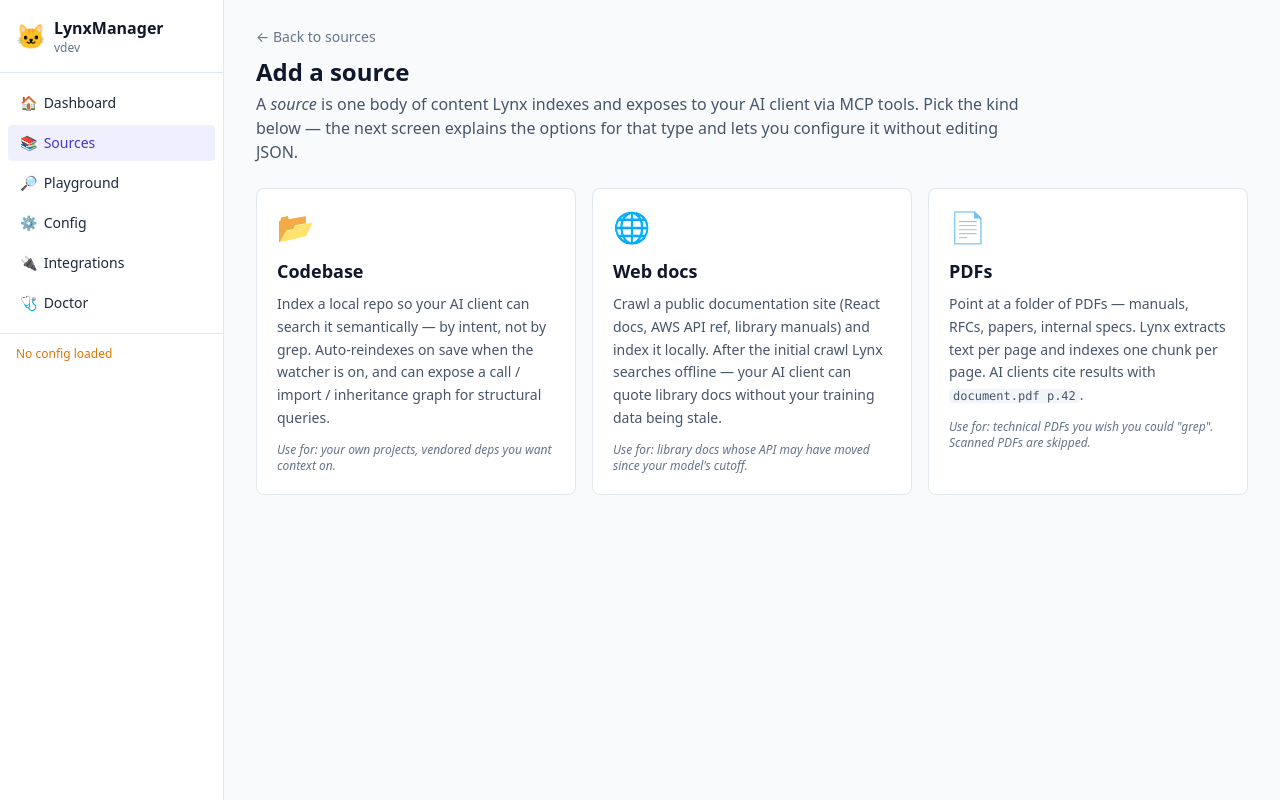
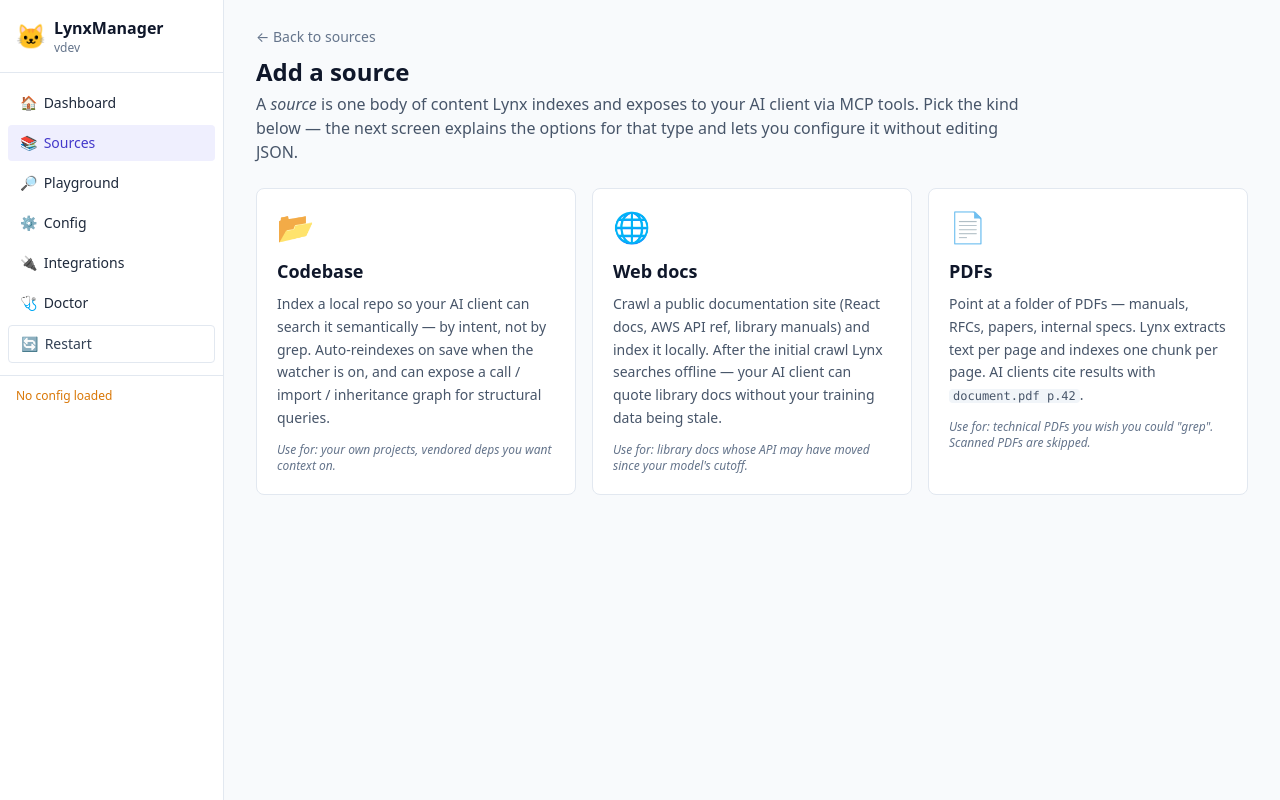
Before and after one commit to lorenzo-cambiaghi/LynxMCP, a FastAPI app: page /sources/new in a window 1280 px wide. Run offline with FastAPI, Linux system fonts and the light colour scheme; some libraries are stand-ins or nearby versions.

Commit message:
feat(manager-ui): global Restart button in the sidebar
Adds an always-available Restart action to the LynxManager sidebar nav. It POSTs to the existing
/api/manager/reload (drop the cached SourceManager → next page load re-opens every index, restarts
watchers, and re-runs the integrity probes), which until now was only reachable from the
"index not verified" / "in use" problem cards on the dashboard. Surfacing it globally means a user
can reload Lynx after a `doctor --heal-wal` or a manual fix without hunting for a card. Confirms
before acting; no data is lost (embeddings are rebuilt on demand).

```diff
--- a/src/lynx/manager/ui/templates/base.html
+++ b/src/lynx/manager/ui/templates/base.html
@@ -46,6 +46,17 @@
       <a href="/doctor" class="block px-3 py-2 rounded hover:bg-slate-100" data-active="{{ 'true' if request.url.path == '/doctor' else 'false' }}">
         <span class="inline-block w-5">🩺</span> Doctor
       </a>
+
+      <!-- Restart: drop the cached manager so every source is reloaded — indexes re-opened,
+           watchers restarted, integrity re-probed. Same endpoint the problem-cards use; here it's
+           always available (e.g. to pick up a source after a `doctor --heal-wal` or a manual fix). -->
+      <button
+        hx-post="/api/manager/reload"
+        hx-swap="none"
+        hx-confirm="Restart Lynx? Reloads every source — re-opens each index, restarts its watcher, and re-runs the integrity checks. Nothing is lost."
+        class="w-full text-left px-3 py-2 mt-1 rounded hover:bg-slate-100 text-slate-700 border border-slate-200">
+        <span class="inline-block w-5">🔄</span> Restart
+      </button>
     </nav>
 
     <div class="px-4 py-3 mt-auto border-t border-slate-200 text-xs text-slate-500">
```
Also changed, not shown: CHANGELOG.md.
